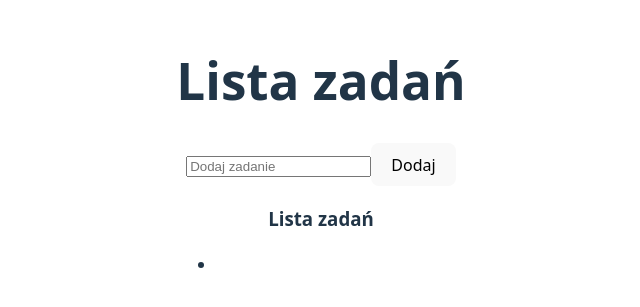
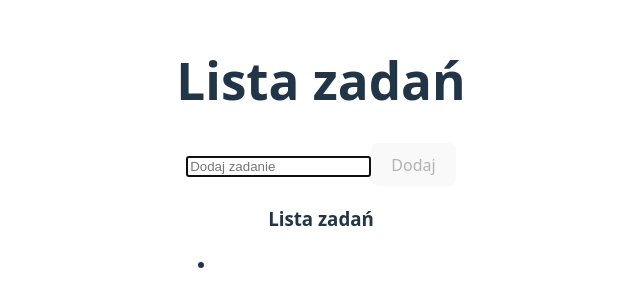
Before and after one commit to ewolwentowy/todo-list, a Vue app: page / in a window 1280 px wide. Shown: the part 245-552 px from the top of the page, without its empty margins (319-959 px from the left). Built offline with nearby package versions, Linux system fonts and the light colour scheme.

Commit message:
walka w taskform z disabled

```diff
--- a/src/assets/style.css
+++ b/src/assets/style.css
@@ -47,7 +47,7 @@ button {
   transition: border-color 0.25s;
 }
 button:hover {
-  border-color: #646cff;
+
 }
 button:focus,
 button:focus-visible {
--- a/src/components/TaskForm.vue
+++ b/src/components/TaskForm.vue
@@ -1,29 +1,40 @@
 <script setup>
-import {ref} from "vue";
+import {ref, watch} from "vue";
 
 const emit = defineEmits(['addTask'])
 const newTask = ref('')
 const info = ref('')
+
 
 function sendTask() {
   if (newTask.value.length > 0) {
     emit('addTask', newTask.value)
     newTask.value = ''
     info.value = ''
+
   } else {
     info.value = 'Wpisz treść zadania!'
+
+
   }
 }
+
 </script>
 
 <template>
   <div>
-    <input type="text" v-model="newTask" placeholder="Dodaj zadanie" @keyup.enter="sendTask"/>
-    <button @click="sendTask" >Dodaj</button>
+    <input type="text" v-model="newTask" placeholder="Dodaj zadanie" @keyup.enter="sendTask" autofocus/>
+    <button @click="sendTask" v-bind:disabled="newTask.length === 0">Dodaj</button>
   </div>
-  <label for='' >{{ info }}</label>
+  <label for=''>{{ info }}</label>
 </template>
 
 <style scoped>
 
+button:disabled:hover {
+  cursor: default;
+  pointer-events: none;
+
+}
+
 </style>
```
